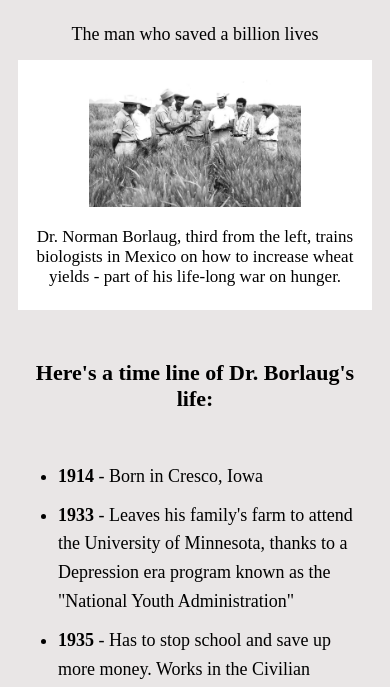
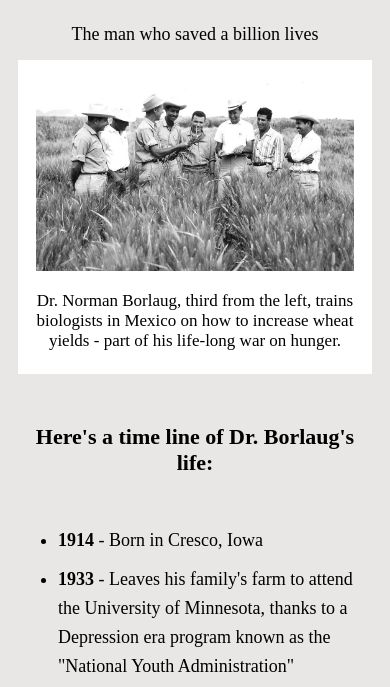
Before and after one commit to ics20072/TributePage-FCC, a plain HTML site: page index.html in a window 390 px wide. Shown: the part 95-782 px from the top of the page. Drawn offline with Linux system fonts and the light colour scheme.

Commit message:
Correct responsible design for the image

```diff
--- a/style.css
+++ b/style.css
@@ -1,5 +1,32 @@
 :root {
   --myGray: rgb(233, 230, 230);
+}
+
+@media (min-width: 1400px) {
+  #image {
+    display: block;
+    margin-left: auto;
+    margin-right: auto;
+    width: 60%;
+  }
+}
+
+@media (max-width: 1200px) {
+  #image {
+    display: block;
+    margin-left: auto;
+    margin-right: auto;
+    width: 80%;
+  }
+}
+
+@media (max-width: 1020px) {
+  #image {
+    display: block;
+    margin-left: auto;
+    margin-right: auto;
+    width: 90%;
+  }
 }
 
 body {
@@ -81,10 +108,3 @@ li {
   margin-top: 50px;
   font-size: 21px;
 }
-
-#image {
-  display: block;
-  margin-left: auto;
-  margin-right: auto;
-  width: 60%;
-}
```
